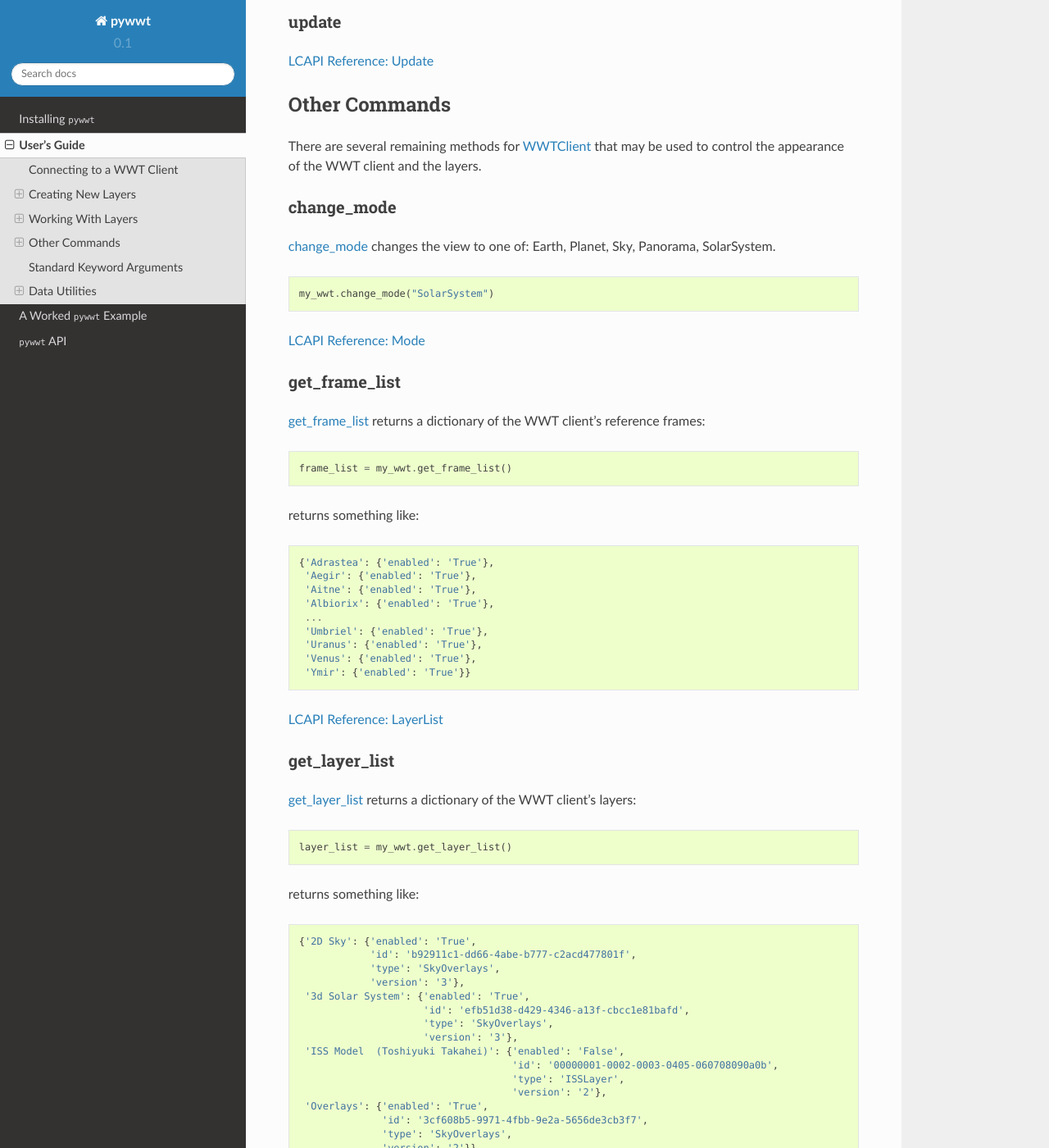
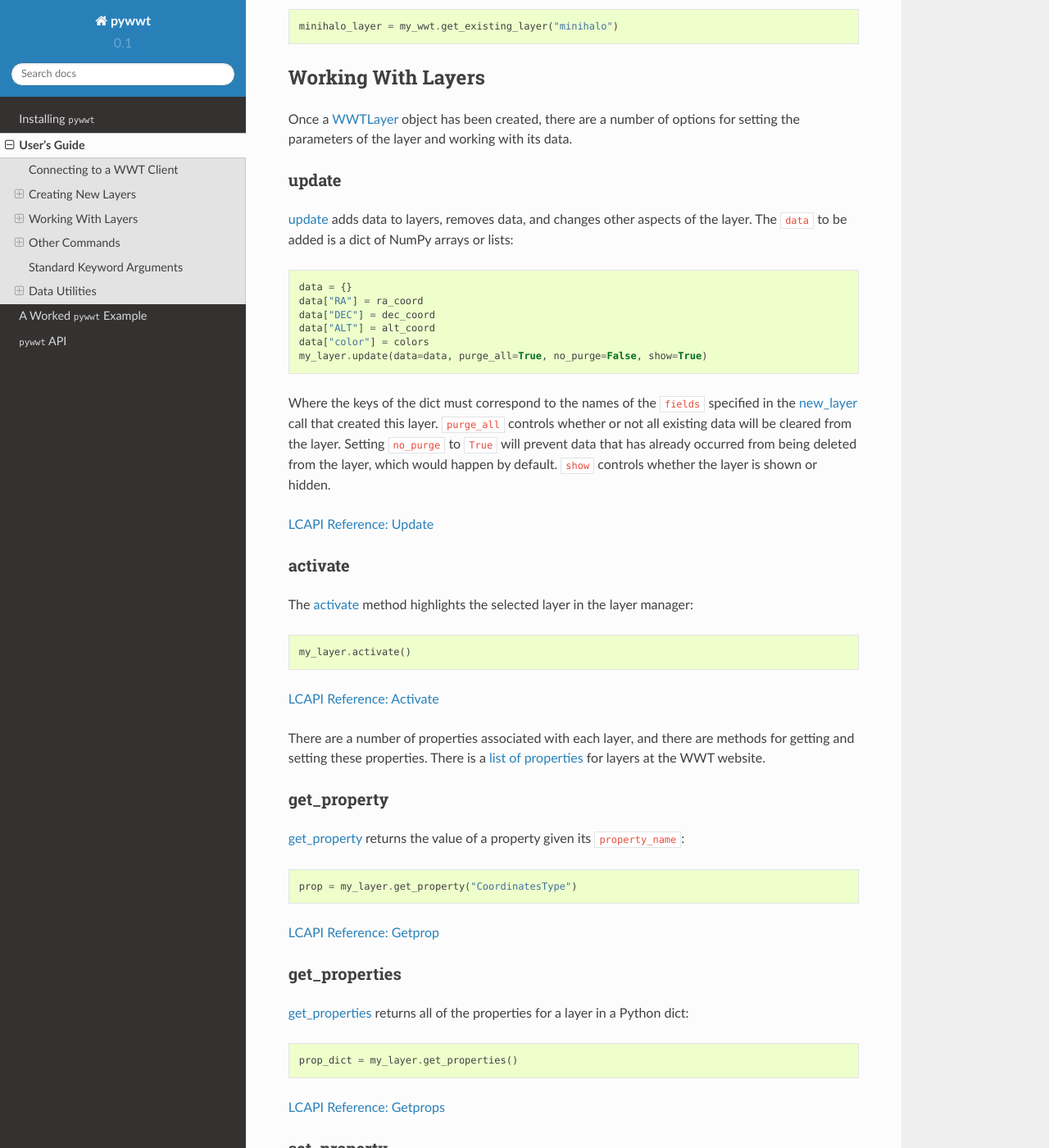
Before and after one commit to WorldWideTelescope/pywwt, a Sphinx documentation site: the page built from source/users_guide.rst, in a window 1280 px wide and 1400 px high, scrolled down 2559 px. Shown: the whole window at 82% size. Built offline with Sphinx 7.4.7 and the Read the Docs theme 2.0.0, drawn with Linux system fonts in a browser that asks for light colours; some of the changed text lies outside the part shown.

Commit message:
Finished with layer docs

```diff
--- a/source/users_guide.rst
+++ b/source/users_guide.rst
@@ -20,6 +20,7 @@
 .. _get_properties: api/pywwt.layer.html#pywwt.layer.WWTLayer.get_properties
 .. _get_property: api/pywwt.layer.html#pywwt.layer.WWTLayer.get_property
 .. _update: api/pywwt.layer.html#pywwt.layer.WWTLayer.update
+.. _delete: api/pywwt.layer.html#pywwt.layer.WWTLayer.delete
 
 .. _convert_xyz_to_spherical: api/pywwt.utils.html#pywwt.utils.convert_xyz_to_spherical
 .. _generate_utc_times: api/pywwt.utils.html#pywwt.utils.generate_utc_times
@@ -128,9 +129,16 @@
 new_layer_group
 +++++++++++++++
 
+new_layer_group_ creates a new layer group, which is an organizational aid when using the layer manager. The user will
+be able to collapse and expand groups in the Layer Manager, and have groups that are sub-sets of other groups.
+
 .. code-block:: python
 
     my_wwt.new_layer_group("Sun", "my asteroids")
+
+The first argument is the reference ``frame`` for the group and the second is the ``name`` of the group.
+
+`LCAPI Reference: Group <http://www.worldwidetelescope.org/Developers/?LayerControlAPI#group>`_
 
 get_existing_layer
 ++++++++++++++++++
@@ -150,7 +158,114 @@
 update
 ++++++
 
+update_ adds data to layers, removes data, and changes other aspects of the layer. The ``data`` to
+be added is a dict of NumPy arrays or lists:
+
+.. code-block:: python
+
+    data = {}
+    data["RA"] = ra_coord
+    data["DEC"] = dec_coord
+    data["ALT"] = alt_coord
+    data["color"] = colors
+    my_layer.update(data=data, purge_all=True, no_purge=False, show=True)
+
+Where the keys of the dict must correspond to the names of the ``fields`` specified in the new_layer_
+call that created this layer. ``purge_all`` controls whether or not all existing data will be cleared
+from the layer. Setting ``no_purge`` to ``True`` will prevent data that has already occurred from being
+deleted from the layer, which would happen by default. ``show`` controls whether the layer is shown or hidden.
+
 `LCAPI Reference: Update <http://www.worldwidetelescope.org/Developers/?LayerControlAPI#update>`_
+
+activate
+++++++++
+
+The activate_ method highlights the selected layer in the layer manager:
+
+.. code-block:: python
+
+    my_layer.activate()
+
+`LCAPI Reference: Activate <http://www.worldwidetelescope.org/Developers/?LayerControlAPI#activate>`_
+
+There are a number of properties associated with each layer, and there are methods for getting and setting
+these properties. There is a
+`list of properties <http://www.worldwidetelescope.org/Developers/?LayerControlAPI#Table_of_Properties>`_
+for layers at the WWT website.
+
+get_property
+++++++++++++
+
+get_property_ returns the value of a property given its ``property_name``:
+
+.. code-block:: python
+
+    prop = my_layer.get_property("CoordinatesType")
+
+`LCAPI Reference: Getprop <http://www.worldwidetelescope.org/Developers/?LayerControlAPI#getprop>`_
+
+get_properties
+++++++++++++++
+
+get_properties_ returns all of the properties for a layer in a Python dict:
+
+.. code-block:: python
+
+    prop_dict = my_layer.get_properties()
+
+`LCAPI Reference: Getprops <http://www.worldwidetelescope.org/Developers/?LayerControlAPI#getprops>`_
+
+set_property
+++++++++++++
+
+set_property_ sets a property with ``property_name`` to ``property_value``:
+
+.. code-block:: python
+
+    my_layer.set_property("AltUnit","MegaParsecs")
+
+The ``property_name`` and ``property_value`` must both be strings.
+
+`LCAPI Reference: Setprop <http://www.worldwidetelescope.org/Developers/?LayerControlAPI#setprop>`_
+
+set_properties
+++++++++++++++
+
+set_properties_ sets a number of properties which have been organized into a dict of
+{``property_name``,``property_value``} pairs:
+
+.. code-block:: python
+
+    props_dict = {"CoordinatesType":"Spherical",
+                  "MarkerScale":"Screen",
+                  "PointScaleType":"Constant",
+                  "ScaleFactor":"16",
+                  "ShowFarSide":"True",
+                  "TimeSeries":"False",
+                  "AltUnit":"MegaParsecs",
+                  "RaUnits":"Degrees"}
+    my_layer.set_properties(props_dict)
+
+Each name and value must be a string.
+
+`LCAPI Reference: Setprops <http://www.worldwidetelescope.org/Developers/?LayerControlAPI#Setprops>`_
+
+delete
+++++++
+
+delete_ deletes the layer from the Layer Manager:
+
+.. code-block:: python
+
+    my_layer.delete()
+
+If you try to call a method on the associated layer, you will get an error message:
+
+.. code-block:: none
+
+    WWTException: This layer has been deleted!
+
+`LCAPI Reference: Delete <http://www.worldwidetelescope.org/Developers/?LayerControlAPI#delete>`_
 
 Other Commands
 ~~~~~~~~~~~~~~
```
